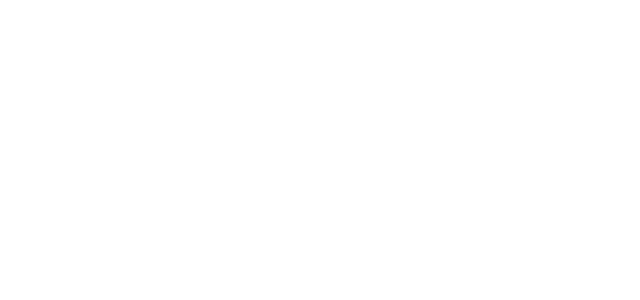
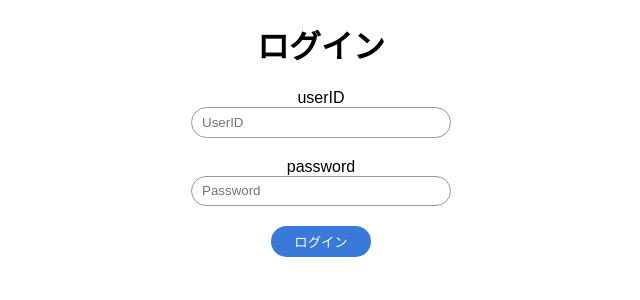
Before and after one commit to borinu/sample_1, a React (Create React App) app: page / in a window 1280 px wide. Shown: the top 300 px of the page, without its empty margins (319-959 px from the left). Built offline with nearby package versions, Linux system fonts and the light colour scheme.

Commit message:
ログイン画面 側の実装

```diff
--- a/src/App.js
+++ b/src/App.js
@@ -1,5 +1,11 @@
 import "./styles.css";
+import "./login.css";
+import { Login } from "./pages/Login";
 
 export default function App() {
-  return <div className="App"></div>;
+  return (
+    <div className="App">
+      <Login />
+    </div>
+  );
 }
--- /dev/null
+++ b/src/login.css
@@ -0,0 +1,21 @@
+.loginForm input {
+  display: block;
+  width: 260px;
+  height: 2.3em;
+  margin: 0 auto;
+  padding: 3px 10px;
+  box-sizing: border-box;
+  border: 1px solid #999;
+  border-radius: 20px;
+}
+.loginForm input[type="submit"] {
+  width: 100px;
+  cursor: pointer;
+  border: none;
+  background: #3879d9;
+  color: #fff;
+  outline: none;
+}
+.inputWrap + .inputWrap {
+  margin-top: 20px;
+}
--- /dev/null
+++ b/src/pages/Login.jsx
@@ -0,0 +1,23 @@
+export const Login = () => {
+  return (
+    <>
+      <form className="loginForm">
+        <h1>ログイン</h1>
+        <div>
+          <div className="inputWrap">
+            <label htmlFor="userID">userID</label>
+            <input type="id" name="userID" placeholder="UserID" />
+          </div>
+          <div className="inputWrap">
+            <label htmlFor="password">password</label>
+            <input type="password" name="password" placeholder="Password" />
+          </div>
+          <div className="inputWrap">
+            <label htmlFor="sbmit"></label>
+            <input type="submit" name="sbmit" value="ログイン" />
+          </div>
+        </div>
+      </form>
+    </>
+  );
+};
```
Also changed, not shown: package.json (+15 -3 lines).
